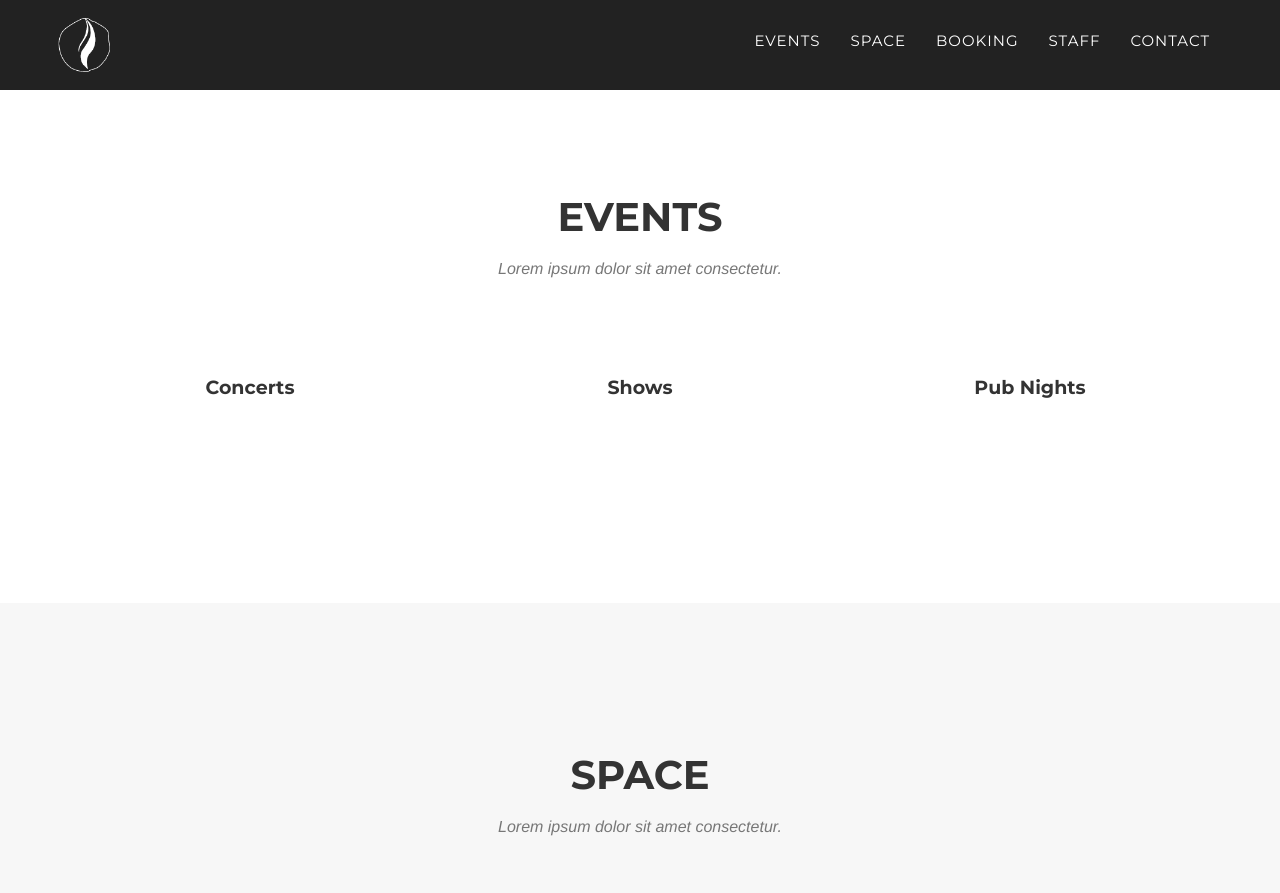
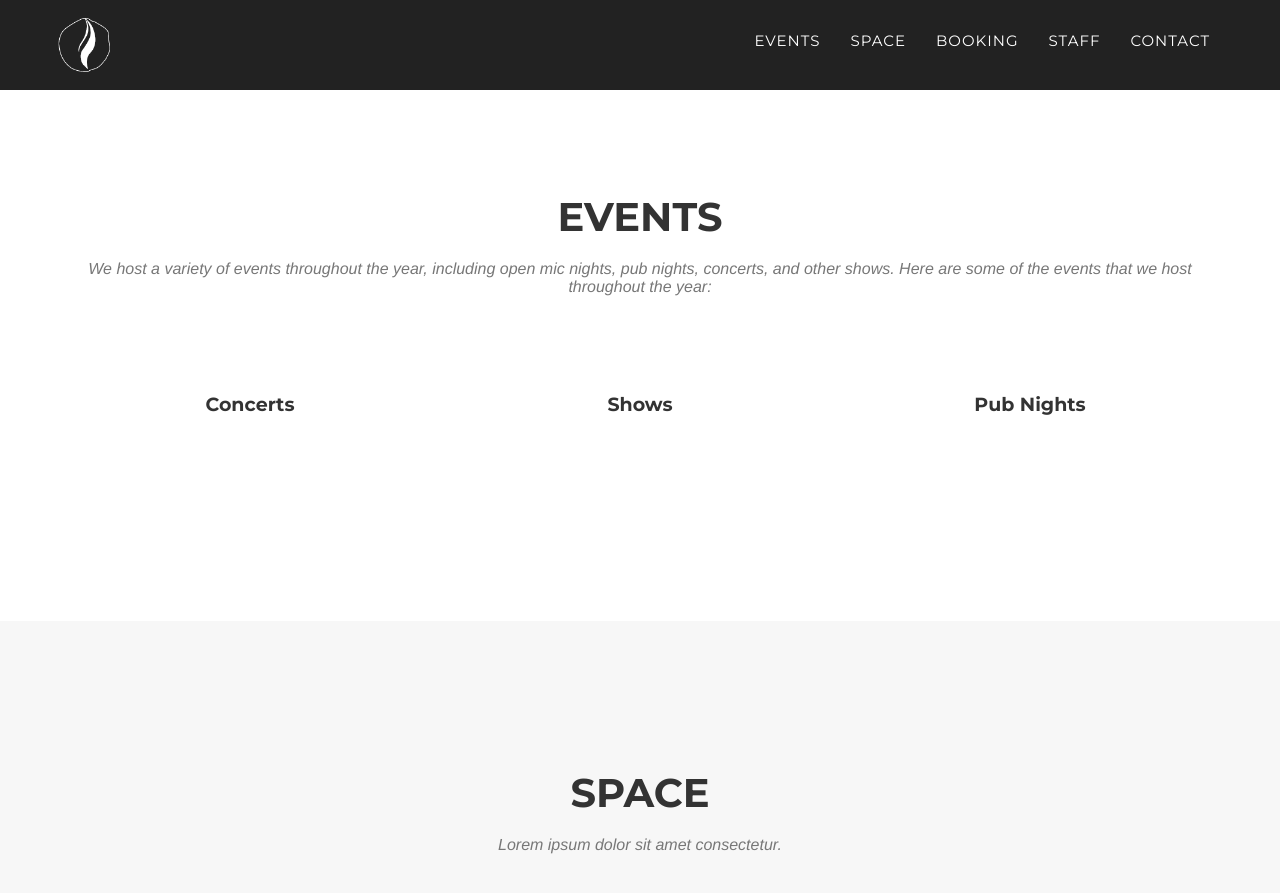
Before and after one commit to ryanfan/cats-eye-revamped, a Jekyll site: the page built from _posts/2014-07-17-project-2.markdown, in a window 1280 px wide and 900 px high, scrolled down 855 px. Shown: the top 893 px of the window. Built offline with Jekyll 4.4.1, drawn with Linux system fonts in a browser that asks for light colours; some web fonts are replaced.

Commit message:
Updated Events text

```diff
--- a/_includes/modals.html
+++ b/_includes/modals.html
@@ -10,6 +10,7 @@
                             <hr class="star-primary">
                             <img src="img/portfolio/{{ post.img }}" class="img-responsive img-centered" alt="{{ post.alt }}">
                             <p>{{ post.description }}</p>
+                            <!--
                             <ul class="list-inline item-details">
                                 <li>Client:
                                     <strong><a href="http://startbootstrap.com">{{ post.client }}</a>
@@ -23,7 +24,7 @@
                                     <strong><a href="http://startbootstrap.com">{{ post.category }}</a>
                                     </strong>
                                 </li>
-                            </ul>
+                            </ul>-->
                             <button type="button" class="btn btn-default" data-dismiss="modal"><i class="fa fa-times"></i> Close</button>
                         </div>
                     </div>
--- a/_includes/portfolio_grid.html
+++ b/_includes/portfolio_grid.html
@@ -4,7 +4,7 @@
             <div class="row">
                 <div class="col-lg-12 text-center">
                     <h2 class="section-heading">Events</h2>
-                    <h3 class="section-subheading text-muted">Lorem ipsum dolor sit amet consectetur.</h3>
+                    <h3 class="section-subheading text-muted">We host a variety of events throughout the year, including open mic nights, pub nights, concerts, and other shows. Here are some of the events that we host throughout the year:</h3>
                 </div>
             </div>
             <div class="row">
--- a/_posts/2014-07-16-project-3.markdown
+++ b/_posts/2014-07-16-project-3.markdown
@@ -10,6 +10,6 @@ alt: image-alt
 project-date: April 2014
 client: Start Bootstrap
 category:
-description: Lorem ipsum dolor sit amet, usu cu alterum nominavi lobortis. At duo novum diceret. Tantas apeirian vix et, usu sanctus postulant inciderint ut, populo diceret necessitatibus in vim. Cu eum dicam feugiat noluisse.
+description: The Cat’s Eye is available to be booked for events with the bar which is processed through Events Victoria (security and other staffing fees may apply).
 
 ---
--- a/_posts/2014-07-17-project-2.markdown
+++ b/_posts/2014-07-17-project-2.markdown
@@ -10,6 +10,5 @@ alt: image-alt
 project-date: April 2014
 client: Start Bootstrap
 category:
-description: Lorem ipsum dolor sit amet, usu cu alterum nominavi lobortis. At duo novum diceret. Tantas apeirian vix et, usu sanctus postulant inciderint ut, populo diceret necessitatibus in vim. Cu eum dicam feugiat noluisse.
-
+description: Often a venue for Vic’s Drama Society (VCDS), The Cat’s Eye has hosted other productions, poetry slams, musical acts, and more.
 ---
--- a/_posts/2014-07-18-project-1.markdown
+++ b/_posts/2014-07-18-project-1.markdown
@@ -10,6 +10,6 @@ alt: image-alt
 project-date: April 2014
 client: Start Bootstrap
 category:
-description: Lorem ipsum dolor sit amet, usu cu alterum nominavi lobortis. At duo novum diceret. Tantas apeirian vix et, usu sanctus postulant inciderint ut, populo diceret necessitatibus in vim. Cu eum dicam feugiat noluisse.
+description: A new series brought to you by the Cat’s Eye and the VUSAC! Cat's Eye concerts will be taking place once a month featuring local talent.
 
 ---
```
